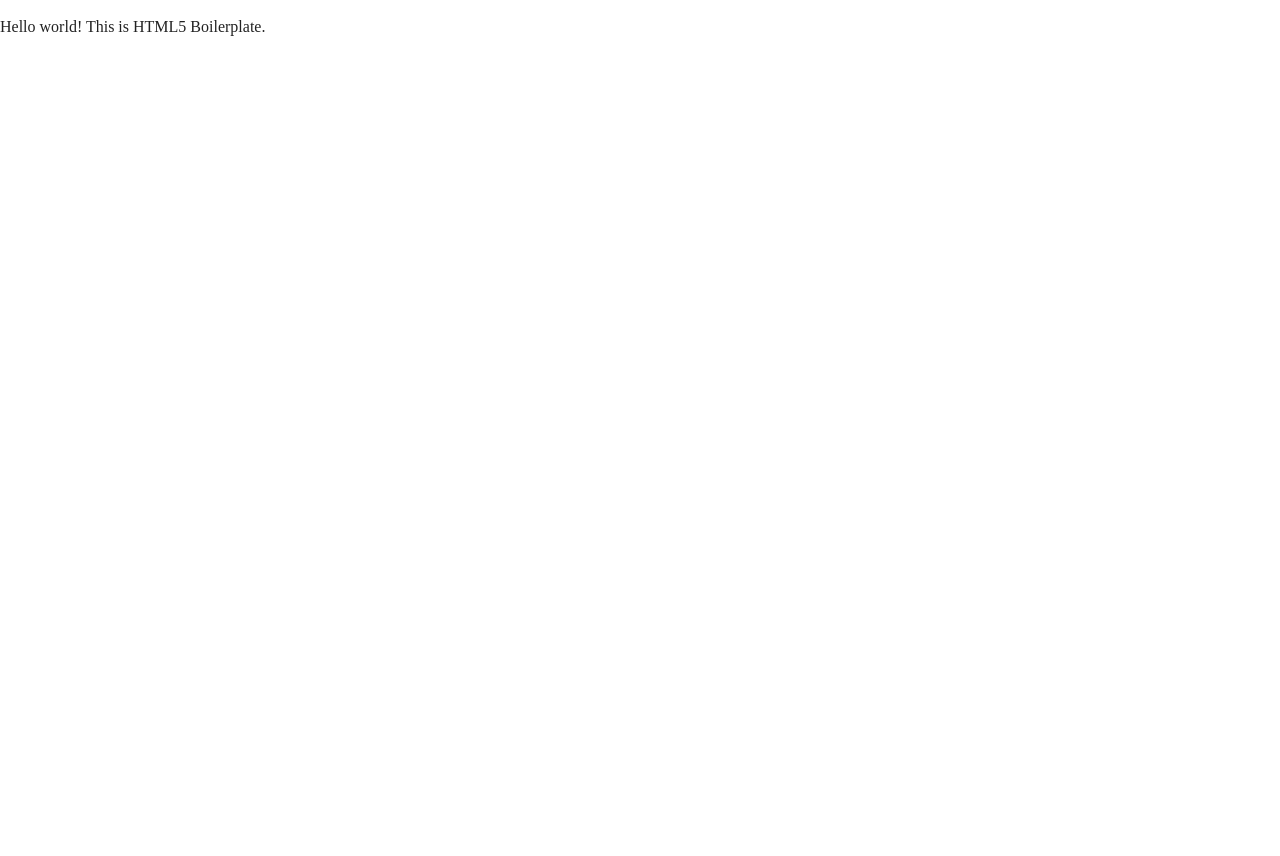
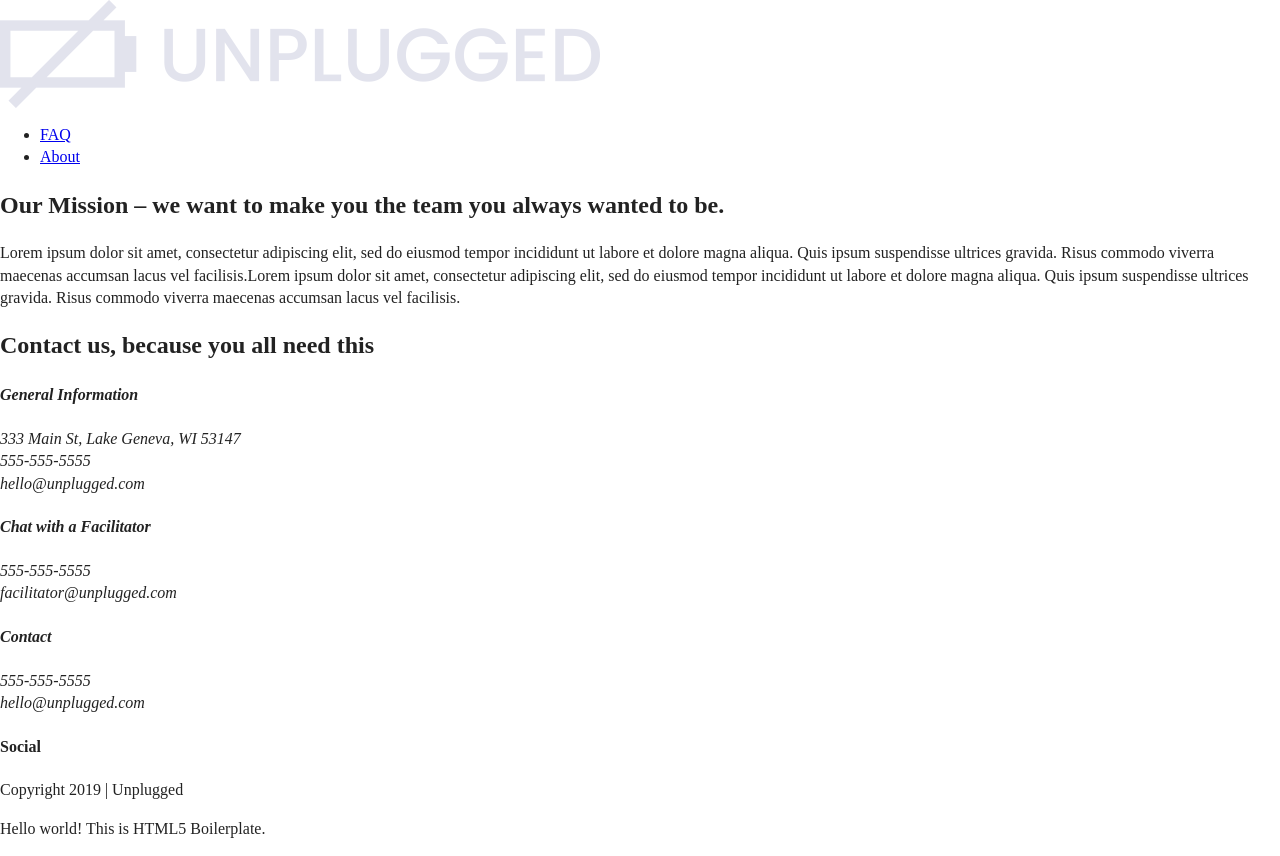
Before and after one commit to sjohns-cru/unplugged-retreat, a website: page about/index.html in a window 1280 px wide. Before the commit the page ends 800 px from the top, so only its background shows below. Drawn offline with Linux system fonts and the light colour scheme.

Commit message:
Structure added to about pg html

```diff
--- a/about/index.html
+++ b/about/index.html
@@ -3,7 +3,7 @@
 
 <head>
   <meta charset="utf-8">
-  <title></title>
+  <title>Unplugged Retreat/About</title>
   <meta name="description" content="">
   <meta name="viewport" content="width=device-width, initial-scale=1">
 
@@ -23,6 +23,69 @@
 </head>
 
 <body>
+  <header>
+    <div class="content-wrapper">
+      <a href="#"><img src="../img/unpluggedlogo.png" alt="unplugged logo"></a>
+      <div class="header-divider"></div>
+      <nav>
+        <ul>
+          <li><a href="../faq/index.html" target="_blank">FAQ</a></li>
+          <li><a href="about/index.html" target="_blank">About</a></li>
+        </ul>
+      </nav>
+    </div>
+  </header>
+
+  <section class="mission">
+    <div class="content-wrapper">
+      <div class="mission-content">
+        <h2>Our Mission &ndash; we want to make you the team you always wanted to be.</h2>
+        <p>Lorem ipsum dolor sit amet, consectetur adipiscing elit, sed do eiusmod tempor incididunt ut labore et dolore magna aliqua. Quis ipsum suspendisse ultrices gravida. Risus commodo viverra maecenas accumsan lacus vel facilisis.Lorem ipsum dolor sit amet, consectetur adipiscing elit, sed do eiusmod tempor incididunt ut labore et dolore magna aliqua. Quis ipsum suspendisse ultrices gravida. Risus commodo viverra maecenas accumsan lacus vel facilisis.</p>
+      </div>
+    </div>
+  </section>
+
+  <section class="map">
+    <figure>
+    </figure>
+  </section>
+
+  <section class="contact-section">
+    <div class="content-wrapper">
+      <h2>Contact us, because you all need this</h2>
+      <address class="general-info">
+        <h4>General Information</h4>
+        <p>333 Main St, Lake Geneva, WI 53147<br>555-555-5555<br>hello@unplugged.com</p>
+      </address>
+      <address class="chat-facilitator">
+        <h4>Chat with a Facilitator</h4>
+        <p>555-555-5555<br>facilitator@unplugged.com</p>
+      </address>
+    </div>
+  </section>
+
+  <footer>
+    <div class="content-wrapper">
+      <div class="footer-content">
+        <address class="contact">
+          <h4>Contact</h4>
+          <p>555-555-5555<br>hello@unplugged.com</p>
+        </address>
+        <div class="social">
+          <h4>Social</h4>
+          <div class="social-icons">
+            <p><a href="https://wwwfacebook.com" target="_blank"></a></p>
+            <p><a href="https://www.twitter.com" target="_blank"></a></p>
+            <p><a href="https://www.instagram.com" target="_blank"></a></p>
+            </div>
+          </div>
+        </div>
+      </div>
+
+      <div class="copyright">
+        <p>Copyright 2019 &verbar; Unplugged</p>
+      </div>
+  </footer>
 
   <!-- Add your site or application content here -->
   <p>Hello world! This is HTML5 Boilerplate.</p>
```
